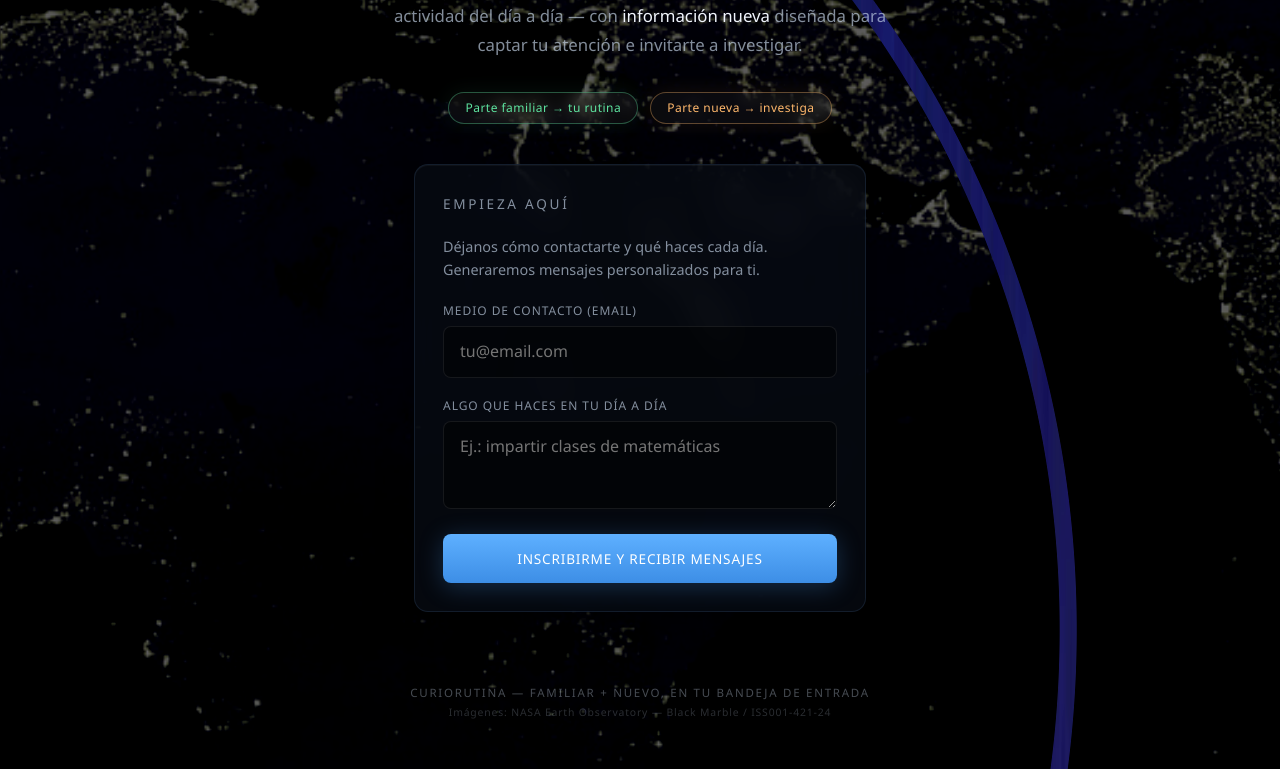
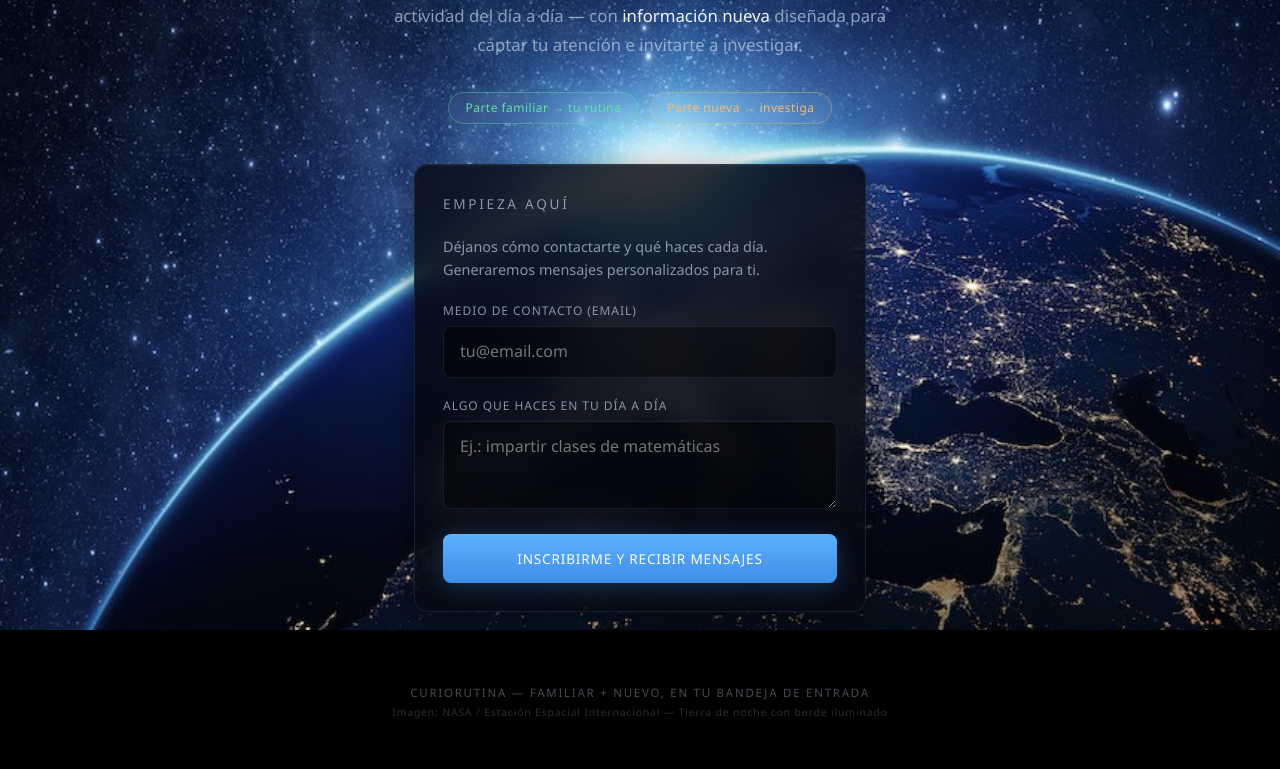
Before and after one commit to Rentrenador/Hmm, a website: page index.html in a window 1280 px wide. Shown: the part 170-939 px from the top of the page. Drawn offline with Linux system fonts and the light colour scheme.

Commit message:
Use NASA ISS Earth limb photo as full sharp background like reference

```diff
--- a/index.html
+++ b/index.html
@@ -7,7 +7,7 @@
   <style>
     :root {
       --space: #000000;
-      --surface: rgba(8, 12, 20, 0.72);
+      --surface: rgba(6, 10, 18, 0.84);
       --surface-border: rgba(120, 180, 255, 0.12);
       --accent: #4da3ff;
       --accent-glow: rgba(77, 163, 255, 0.35);
@@ -18,8 +18,6 @@
       --radius: 14px;
       --limb-blue: #7ec8ff;
       --limb-white: #e8f4ff;
-      --earth-diameter: 236vmax;
-      --earth-radius: 118vmax;
     }
 
     * { box-sizing: border-box; margin: 0; padding: 0; }
@@ -46,102 +44,21 @@
       background: #000000;
     }
 
-    .stars {
+    /* Fotografía real NASA/ISS: curva, borde azul iluminado, universo con estrellas */
+    .earth-hero {
       position: absolute;
       inset: 0;
-      z-index: 0;
-      background-image:
-        radial-gradient(1px 1px at 10% 15%, rgba(255,255,255,0.9) 0%, transparent 100%),
-        radial-gradient(1px 1px at 25% 8%, rgba(255,255,255,0.7) 0%, transparent 100%),
-        radial-gradient(1.5px 1.5px at 40% 22%, rgba(255,255,255,0.85) 0%, transparent 100%),
-        radial-gradient(1px 1px at 55% 5%, rgba(255,255,255,0.6) 0%, transparent 100%),
-        radial-gradient(1px 1px at 70% 18%, rgba(255,255,255,0.75) 0%, transparent 100%),
-        radial-gradient(1.5px 1.5px at 85% 12%, rgba(255,255,255,0.8) 0%, transparent 100%),
-        radial-gradient(1px 1px at 15% 35%, rgba(255,255,255,0.5) 0%, transparent 100%),
-        radial-gradient(1px 1px at 32% 42%, rgba(255,255,255,0.65) 0%, transparent 100%),
-        radial-gradient(1px 1px at 48% 30%, rgba(255,255,255,0.55) 0%, transparent 100%),
-        radial-gradient(1.5px 1.5px at 62% 38%, rgba(255,255,255,0.7) 0%, transparent 100%),
-        radial-gradient(1px 1px at 78% 45%, rgba(255,255,255,0.6) 0%, transparent 100%),
-        radial-gradient(1px 1px at 92% 28%, rgba(255,255,255,0.75) 0%, transparent 100%),
-        radial-gradient(1px 1px at 8% 55%, rgba(255,255,255,0.45) 0%, transparent 100%),
-        radial-gradient(1px 1px at 22% 62%, rgba(255,255,255,0.5) 0%, transparent 100%),
-        radial-gradient(1.5px 1.5px at 38% 58%, rgba(255,255,255,0.65) 0%, transparent 100%),
-        radial-gradient(1px 1px at 52% 52%, rgba(255,255,255,0.4) 0%, transparent 100%),
-        radial-gradient(1px 1px at 68% 60%, rgba(255,255,255,0.55) 0%, transparent 100%),
-        radial-gradient(1px 1px at 82% 55%, rgba(255,255,255,0.5) 0%, transparent 100%),
-        radial-gradient(1px 1px at 95% 48%, rgba(255,255,255,0.6) 0%, transparent 100%);
-      opacity: 0.85;
-    }
-
-    .stars::after {
-      content: '';
-      position: absolute;
-      inset: 0;
-      background-image:
-        radial-gradient(0.5px 0.5px at 18% 25%, rgba(255,255,255,0.4) 0%, transparent 100%),
-        radial-gradient(0.5px 0.5px at 44% 15%, rgba(255,255,255,0.35) 0%, transparent 100%),
-        radial-gradient(0.5px 0.5px at 66% 32%, rgba(255,255,255,0.4) 0%, transparent 100%),
-        radial-gradient(0.5px 0.5px at 88% 40%, rgba(255,255,255,0.3) 0%, transparent 100%),
-        radial-gradient(0.5px 0.5px at 30% 48%, rgba(255,255,255,0.35) 0%, transparent 100%),
-        radial-gradient(0.5px 0.5px at 58% 44%, rgba(255,255,255,0.3) 0%, transparent 100%);
-    }
-
-    /*
-     * Tierra NASA — centro en esquina inferior izquierda.
-     * Universo (estrellas) detrás; disco opaco encima; limb nítido en el borde exacto.
-     */
-    .earth-disk {
-      position: fixed;
-      left: 0;
-      bottom: 0;
-      width: var(--earth-diameter);
-      height: var(--earth-diameter);
-      transform: translate(-50%, 50%);
-      border-radius: 50%;
-      background-color: #000000;
-      background-image: url('assets/earth-night.jpg');
-      background-position: center center;
-      background-size: cover;
-      background-repeat: no-repeat;
-      filter: brightness(0.38) contrast(1.15) saturate(0.85);
-      z-index: 1;
-    }
-
-    /* Banda real del limb NASA — recorte duro, sin difuminar ni mezclar */
-    .earth-limb {
-      position: fixed;
-      left: 0;
-      bottom: 0;
-      width: var(--earth-diameter);
-      height: var(--earth-diameter);
-      transform: translate(-50%, 50%);
-      border-radius: 50%;
-      background: url('assets/earth-limb-nasa.jpg') center 50% / 140% 3200% no-repeat;
-      -webkit-mask-image: radial-gradient(
-        circle,
-        transparent calc(50% - 0.42%),
-        #000 calc(50% - 0.38%),
-        #000 calc(50% + 0.38%),
-        transparent calc(50% + 0.42%)
-      );
-      mask-image: radial-gradient(
-        circle,
-        transparent calc(50% - 0.42%),
-        #000 calc(50% - 0.38%),
-        #000 calc(50% + 0.38%),
-        transparent calc(50% + 0.42%)
-      );
-      filter: contrast(1.25) saturate(1.2);
-      image-rendering: -webkit-optimize-contrast;
-      image-rendering: crisp-edges;
-      z-index: 2;
-      pointer-events: none;
+      width: 100%;
+      height: 100%;
+      object-fit: cover;
+      object-position: 12% 88%;
+      display: block;
     }
 
     /* --- Content layer --- */
     .content {
       position: relative;
-      z-index: 1;
+      z-index: 10;
       min-height: 100vh;
       display: flex;
       flex-direction: column;
@@ -379,9 +296,14 @@
 </head>
 <body>
   <div class="space-scene" aria-hidden="true">
-    <div class="stars"></div>
-    <div class="earth-disk" role="img" aria-label="Tierra de noche, NASA Black Marble"></div>
-    <div class="earth-limb" role="img" aria-label="Borde atmosférico de la Tierra, NASA ISS001-421-24"></div>
+    <img
+      class="earth-hero"
+      src="assets/earth-hero.jpg"
+      alt=""
+      width="860"
+      height="640"
+      decoding="async"
+    >
   </div>
 
   <div class="content">
@@ -430,7 +352,7 @@
     <footer>
       CurioRutina — familiar + nuevo, en tu bandeja de entrada<br>
       <span style="opacity:0.6;font-size:0.65rem;letter-spacing:0.08em;text-transform:none;">
-        Imágenes: NASA Earth Observatory — Black Marble / ISS001-421-24
+        Imagen: NASA / Estación Espacial Internacional — Tierra de noche con borde iluminado
       </span>
     </footer>
   </div>
```
Also changed, not shown: assets/README.txt, assets/earth-hero.jpg (added), assets/earth-reference.jpg (added).
